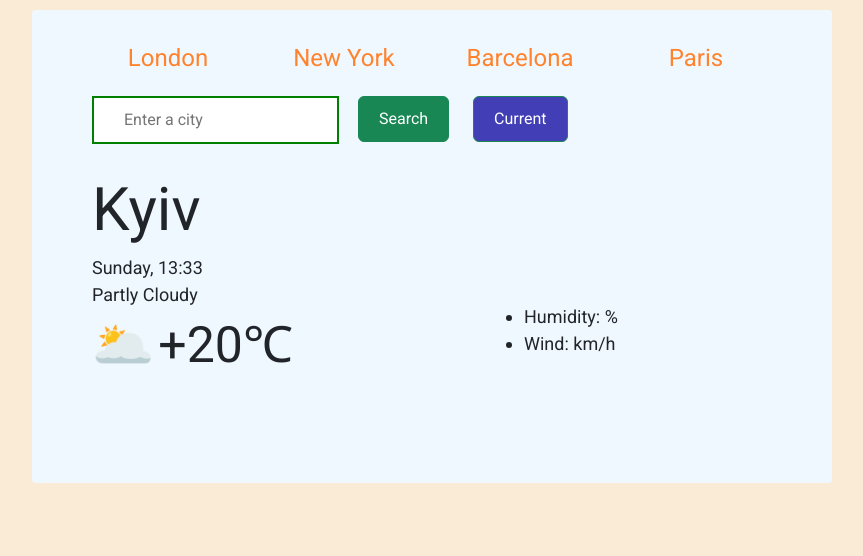
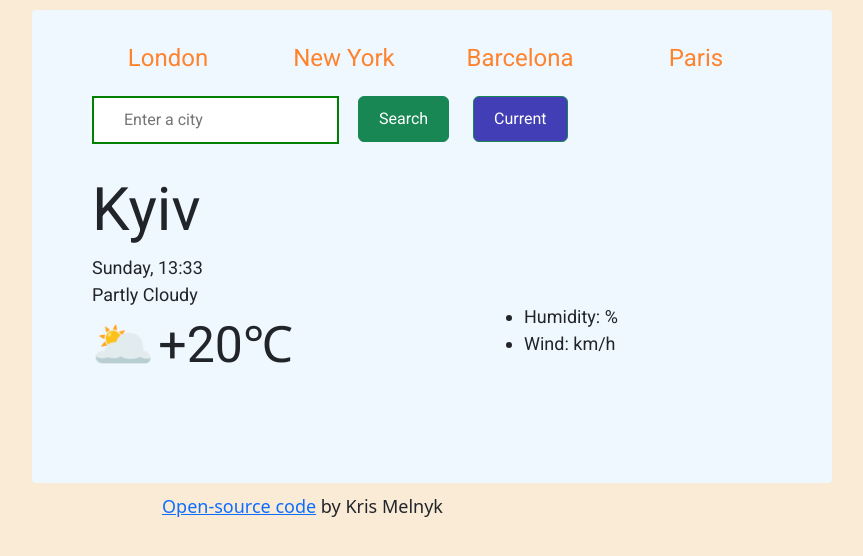
Before and after one commit to KristinaMelnyk/weather-app, a plain HTML site: page index.html in a window 1280 px wide. Shown: the top 556 px of the page, without its empty margins (208-1071 px from the left). Drawn offline with nearby package versions, Linux system fonts and the light colour scheme.

Commit message:
Added link on GitHub

```diff
--- a/index.html
+++ b/index.html
@@ -62,6 +62,7 @@
         </div>
       </div>
     </div>
+    <p class="foot-link"> <a href="https://github.com/KristinaMelnyk/weather-app" target="_blank">Open-source code</a> by Kris Melnyk</p>
     <script src="script.js"></script>
   </body>
 </html>
--- a/styles.css
+++ b/styles.css
@@ -82,3 +82,9 @@ p {
   font-family: "Leckerli One", cursive;
   font-family: "Roboto", sans-serif;
 }
+
+.foot-link {
+  position: fixed;
+  left: 370px;
+  font-size: 18px;
+}
```
